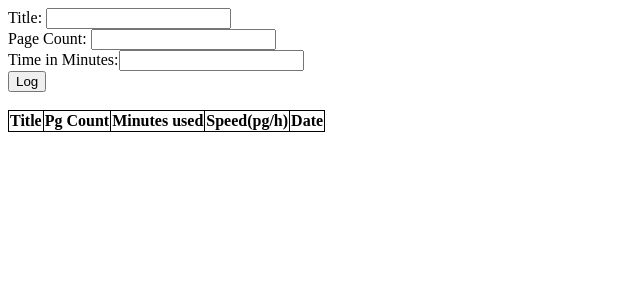
After one commit to rarerare/PriorityPlanner, a Flask app: page /readlog in a window 1280 px wide. The commit adds this page. Shown: the top 300 px of the page, without its empty margins (0-640 px from the left). Run offline with Flask 2, Linux system fonts and the light colour scheme; data that the repository does not hold is empty.

Commit message:
reading log

```diff
--- a/app.py
+++ b/app.py
@@ -14,6 +14,18 @@ def add_rule():
     dbms.add_rule(rule)
     return flask.render_template('rule.html', rules=get_rule())
 
+@app.route('/logRead', methods=['GET', 'POST'])
+def log_read():
+    if float(request.form['minUsed'])==0:
+        return flask.redirect('/readLog')
+    readLog={'title':request.form['title'], 'pgs':request.form['pgs'], 'minUsed':request.form['minUsed']}
+    dbms.log_read(readLog)
+    return flask.redirect('/readlog')
+
+@app.route('/readlog', methods=['GET', 'POST'])
+def render_read_log():
+    return flask.render_template('readLog.html', readLogs=dbms.get_log())
+
 
 def get_rule():
     return dbms.get_rule();
--- a/db_connector.py
+++ b/db_connector.py
@@ -21,7 +21,7 @@ def add_user(email, password):
 
 def add_rule(rule):
     cnx = mysql.connector.connect(user='root', password='drwssp',host='localhost',database=DB_NAME)
-    addRule=("INSERT INTO rule (rule.descrip, create_date, expire_time) VALUES(%s, %s, %s)")
+    addRule=("INSERT INTO rule (descrip, create_date, expire_time) VALUES(%s, %s, %s)")
     cur=cnx.cursor()
     exp_t_str=(datetime.datetime.strptime(rule['exp_date']+" "+rule['exp_hr'], "%m/%d/%Y %H")).strftime('%Y-%m-%d %H:%M:%S')
     rule_data=(rule['descrip'],datetime.datetime.now().strftime('%Y-%m-%d'), exp_t_str)
@@ -39,3 +39,23 @@ def get_rule():
         rules.append({'id':id, 'descrip': descrip, 'breach_cnt':breach_cnt, 'create_date':create_date, 'exp_time': expire_time})
     cnx.close()
     return rules
+
+def log_read(log):
+    cnx = mysql.connector.connect(user='root', password='drwssp',host='localhost',database=DB_NAME)
+    cur=cnx.cursor()
+    addLog="INSERT INTO read_log(title, pg_num, time_min, date) VALUES(%s, %s, %s, %s)"
+    logData=(log['title'],log['pgs'], log['minUsed'],datetime.datetime.now().strftime('%Y-%m-%d') )
+    cur.execute(addLog, logData)
+    cnx.commit()
+    cnx.close()
+
+def get_log():
+    cnx = mysql.connector.connect(user='root', password='drwssp',host='localhost',database=DB_NAME)
+    cur=cnx.cursor()
+    query="SELECT title, pg_num, time_min, date FROM read_log"
+    cur.execute(query)
+    logs=[]
+    for (title, pg_num, time_min, date) in cur:
+        logs.append({'title':title, 'pg_num':pg_num, 'time_min': time_min, 'date':date})
+    cnx.close()
+    return logs
--- a/static/css/style.css
+++ b/static/css/style.css
@@ -9,3 +9,10 @@
 	font-size: 1.3em;
 	text-transform: uppercase;
 }
+.log-table {
+	border-collapse: collapse;
+}
+
+.log-table-tr >th{
+	border: 1px solid;
+}
--- /dev/null
+++ b/templates/readLog.html
@@ -0,0 +1,35 @@
+<!DOCTYPE html>
+<html>
+<head>
+    <title>Reading Log</title>
+    <link rel="stylesheet" type="text/css" href="static/css/style.css">
+</head>
+<body>
+<form method="post" action="/logRead">
+    Title: <input type="text" name="title"><br>
+    Page Count: <input type="number" name="pgs" step="any" required><br>
+    Time in Minutes:<input type="number" name="minUsed" step="any" required><br>
+    <button type="submit">Log</button>
+</form>
+<br>
+<table class="log-table">
+    <tr class="log-table-tr">
+        <th>Title</th>
+        <th>Pg Count</th>
+        <th>Minutes used</th>
+        <th>Speed(pg/h)</th>
+        <th>Date</th>
+    </tr>
+    {% for log in readLogs %}
+    <tr class="log-table-tr">
+        <th>{{log.title}}</th>
+        <th>{{log.pg_num}}</th>
+        <th>{{log.time_min}}</th>
+        <th>{{60*(log.pg_num/log.time_min)}}</th>
+        <th>{{log.date}}</th>
+    </tr>
+    {% endfor %}
+
+</table>
+</body>
+</html>
```
